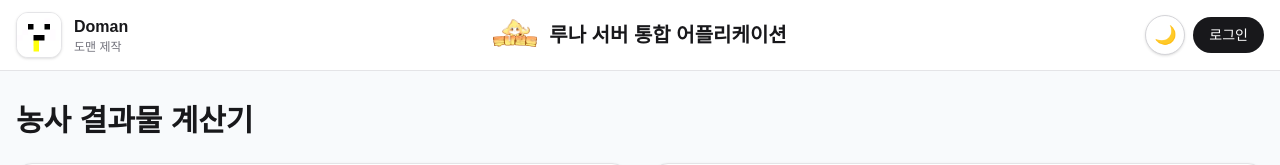
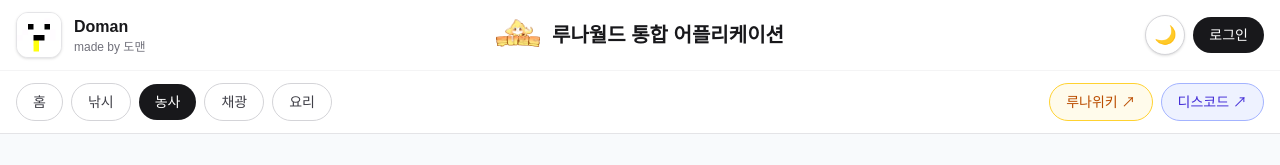
Before and after one commit to DomanDev/Minecraft-Luna, a Next.js app in the folder mc-luna/: page /farming-calculator in a window 1280 px wide. Shown: the top 165 px of the page. Built offline with nearby package versions, Linux system fonts and the light colour scheme; no server answers.

Commit message:
상단 네비게이션 바 구현

```diff
--- a/mc-luna/src/components/common/GlobalHeader.tsx
+++ b/mc-luna/src/components/common/GlobalHeader.tsx
@@ -5,15 +5,15 @@ import Link from "next/link";
 import { useEffect, useState } from "react";
 import { supabase } from "@/src/lib/supabase";
 import ThemeToggleButton from "@/src/components/common/ThemeToggleButton";
+import GlobalNav from "@/src/components/common/GlobalNav";
 
 /**
  * =========================
  * 공통 상단 헤더
  * =========================
  * 구조:
- * - 좌측: 도맨 얼굴 + 텍스트
- * - 중앙: 루나 로고 + "루나 서버 통합 어플리케이션"
- * - 우측: 테마 토글 + 닉네임 + 로그인/로그아웃
+ * - 1줄: 좌측 도맨 얼굴 + 텍스트 / 중앙 루나 로고 + 제목 / 우측 테마 + 닉네임 + 로그인/로그아웃
+ * - 2줄: 공통 네비게이션 바
  */
 type HeaderProfile = {
   username: string | null;
@@ -33,7 +33,11 @@ export default function GlobalHeader() {
         data: { user },
       } = await supabase.auth.getUser();
 
-      if (!user || !isMounted) {
+      if (!isMounted) return;
+
+      if (!user) {
+        setUserEmail(null);
+        setProfile(null);
         setLoading(false);
         return;
       }
@@ -109,10 +113,12 @@ export default function GlobalHeader() {
 
   return (
     <header className="sticky top-0 z-50 border-b border-zinc-200 bg-white/95 backdrop-blur">
+      {/* =========================
+          1줄 헤더 본문
+         ========================= */}
       <div className="mx-auto grid max-w-7xl grid-cols-[1fr_auto_1fr] items-center gap-4 px-4 py-3">
-
         {/* =========================
-            좌측: 도맨 얼굴 + 텍스트 (추가된 부분)
+            좌측: 도맨 얼굴 + 텍스트
            ========================= */}
         <div className="flex items-center justify-start">
           <Link href="/" className="flex items-center gap-3">
@@ -127,10 +133,9 @@ export default function GlobalHeader() {
               />
             </div>
 
-            {/* 🔥 추가된 텍스트 */}
             <div className="leading-tight">
               <div className="text-base font-bold text-zinc-900">Doman</div>
-              <div className="text-xs text-zinc-500">도맨 제작</div>
+              <div className="text-xs text-zinc-500">made by 도맨</div>
             </div>
           </Link>
         </div>
@@ -152,7 +157,7 @@ export default function GlobalHeader() {
             href="/"
             className="whitespace-nowrap text-lg font-bold text-zinc-900 sm:text-xl"
           >
-            루나 서버 통합 어플리케이션
+            루나월드 통합 어플리케이션
           </Link>
         </div>
 
@@ -170,14 +175,15 @@ export default function GlobalHeader() {
             <>
               <Link
                 href="/profile"
-                className="rounded-full border border-zinc-300 bg-white px-4 py-2 text-sm font-medium text-zinc-700 shadow-sm hover:bg-zinc-100"
+                className="rounded-full border border-zinc-300 bg-white px-4 py-2 text-sm font-medium text-zinc-700 shadow-sm transition hover:bg-zinc-100"
               >
                 {headerName}
               </Link>
 
               <button
+                type="button"
                 onClick={handleLogout}
-                className="rounded-full bg-zinc-900 px-4 py-2 text-sm font-medium text-white hover:bg-zinc-700"
+                className="rounded-full bg-zinc-900 px-4 py-2 text-sm font-medium text-white transition hover:bg-zinc-700"
               >
                 로그아웃
               </button>
@@ -185,13 +191,18 @@ export default function GlobalHeader() {
           ) : (
             <Link
               href="/login"
-              className="rounded-full bg-zinc-900 px-4 py-2 text-sm font-medium text-white hover:bg-zinc-700"
+              className="rounded-full bg-zinc-900 px-4 py-2 text-sm font-medium text-white transition hover:bg-zinc-700"
             >
               로그인
             </Link>
           )}
         </div>
       </div>
+
+      {/* =========================
+          2줄: 공통 네비게이션 바
+         ========================= */}
+      <GlobalNav />
     </header>
   );
 }
--- /dev/null
+++ b/mc-luna/src/components/common/GlobalNav.tsx
@@ -0,0 +1,79 @@
+"use client";
+
+import Link from "next/link";
+import { usePathname } from "next/navigation";
+
+/**
+ * =========================
+ * 공통 네비게이션 바
+ * =========================
+ * - 좌측: 내부 페이지 이동
+ * - 우측: 외부 링크 (루나위키 / 디스코드)
+ */
+const navItems = [
+  { href: "/", label: "홈" },
+  { href: "/calculator", label: "낚시" },
+  { href: "/farming-calculator", label: "농사" },
+  { href: "/mining-calculator", label: "채광" },
+  { href: "/cooking-calculator", label: "요리" },
+];
+
+export default function GlobalNav() {
+  const pathname = usePathname();
+
+  return (
+    <nav className="border-t border-zinc-100 bg-white">
+      <div className="mx-auto flex max-w-7xl items-center justify-between gap-4 px-4 py-3">
+
+        {/* =========================
+            좌측: 내부 페이지 메뉴
+           ========================= */}
+        <div className="flex items-center gap-2 overflow-x-auto">
+          {navItems.map((item) => {
+            const isActive =
+              item.href === "/"
+                ? pathname === "/"
+                : pathname.startsWith(item.href);
+
+            return (
+              <Link
+                key={item.href}
+                href={item.href}
+                className={[
+                  "whitespace-nowrap rounded-full px-4 py-2 text-sm font-medium transition",
+                  isActive
+                    ? "bg-zinc-900 text-white"
+                    : "border border-zinc-300 bg-white text-zinc-700 hover:bg-zinc-100",
+                ].join(" ")}
+              >
+                {item.label}
+              </Link>
+            );
+          })}
+        </div>
+
+        {/* =========================
+            우측: 외부 링크
+           ========================= */}
+        <div className="flex items-center gap-2">
+          <a
+  href="https://lunawiki.gitbook.io/hello"
+  target="_blank"
+  rel="noopener noreferrer"
+  className="whitespace-nowrap rounded-full border border-amber-300 bg-amber-50 px-4 py-2 text-sm font-medium text-amber-700 transition hover:bg-amber-100"
+>
+  루나위키 ↗
+</a>
+          <a
+            href="https://discord.com/invite/qqQXz3GteE"
+            target="_blank"
+            rel="noopener noreferrer"
+            className="whitespace-nowrap rounded-full border border-indigo-300 bg-indigo-50 px-4 py-2 text-sm font-medium text-indigo-700 transition hover:bg-indigo-100"
+          >
+            디스코드 ↗
+          </a>
+        </div>
+      </div>
+    </nav>
+  );
+}
```
